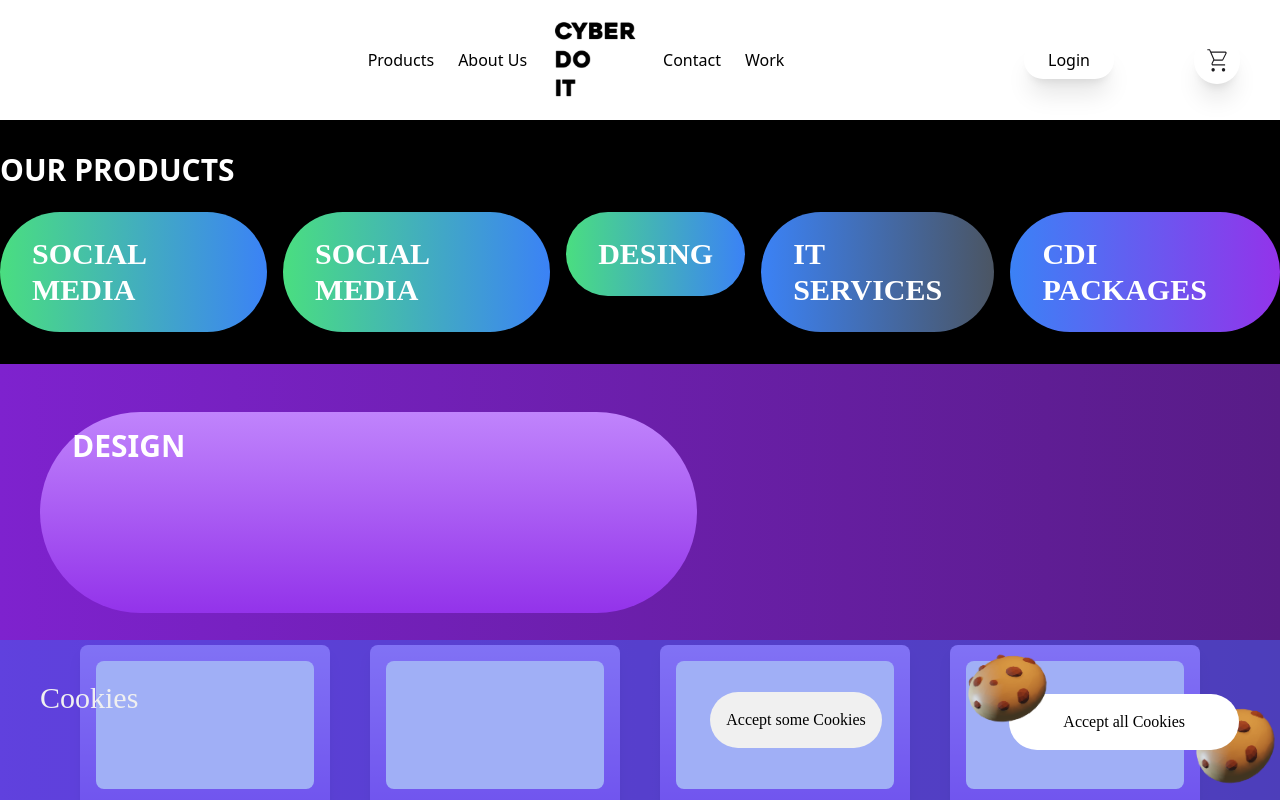
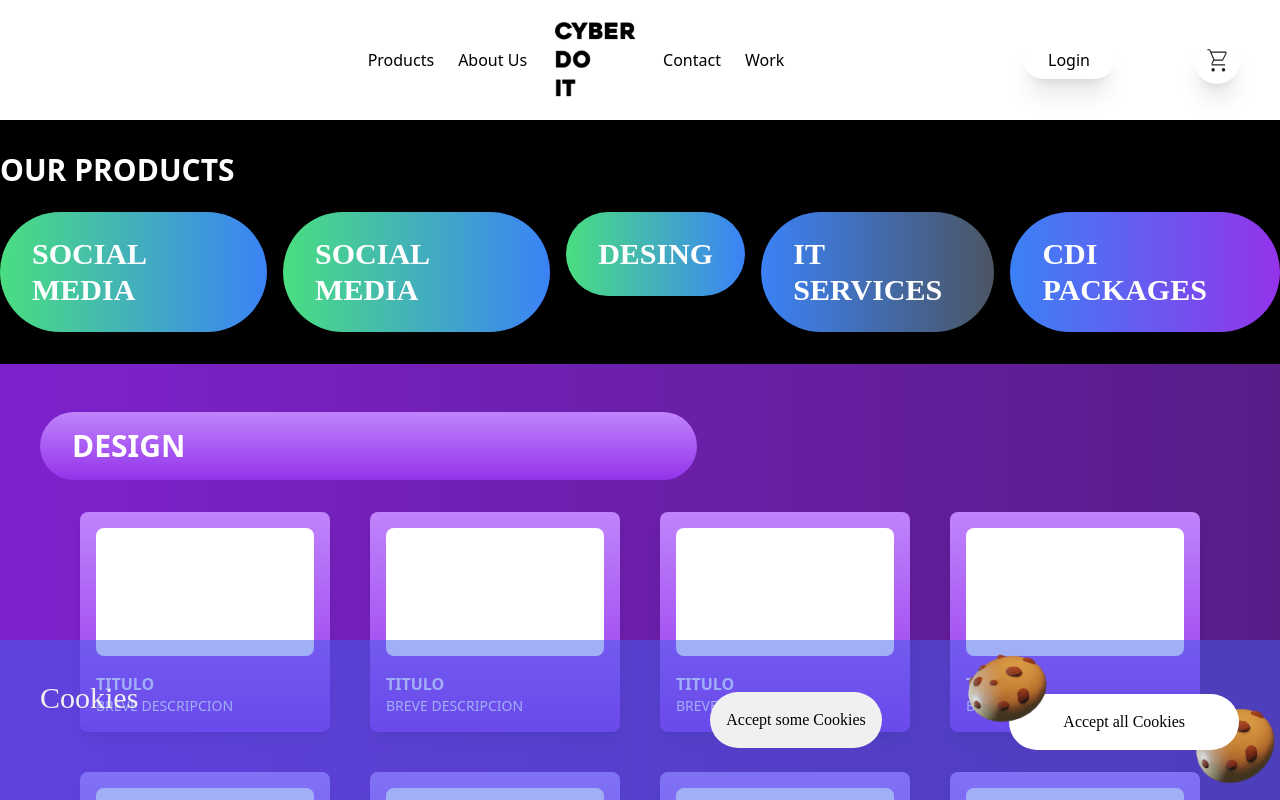
Before and after one commit to VirgilioMacero/cyber-do-it-WebPage, a React (Vite) app: page /products in a window 1280 px wide. Shown: the top 800 px of the page. Built offline with nearby package versions, Linux system fonts and the light colour scheme; a web font is replaced by a local one.

Commit message:
fix bug with sectionProduct components

```diff
--- a/src/components/Products/SectionProduct.tsx
+++ b/src/components/Products/SectionProduct.tsx
@@ -15,7 +15,7 @@ export default function SectionProduct({
     return (
         // bg-gradient-to-r from-purple-700 to-purple-900
     <div className={`${className} min-h-fit flex flex-col items-center py-12`}>
-        <div className= {`${classNameCard} text-white text-3xl font-bold ml-10 pl-8 pr-[40%] py-4 self-start rounded-full mb-8`}>{title}</div>
+        <div className= {`${classNameCard} text-white text-3xl font-bold ml-10 pl-8 pr-[40%] self-start rounded-full mb-8`}>{title}</div>
         <div className="grid grid-cols-1 sm:grid-cols-2 md:grid-cols-4 gap-10 px-4 w-[90%]">
           {cards.map((card) => (
             <Card className={classNameCard} id={card.id} title={card.title} description={card.description} />
--- a/src/views/Products.tsx
+++ b/src/views/Products.tsx
@@ -1,5 +1,3 @@
-import Footer from "../components/Shared/Footer";
-import Header from "../components/Shared/Header";
 import NavProducts from "../components/Products/NavProducts";
 import SectionProduct from "../components/Products/SectionProduct";
 
@@ -36,7 +34,7 @@ export default function Products() {
         title="DESIGN"
         cards={desing}
         className="bg-gradient-to-r from-purple-700 to-purple-900"
-        classNameCard="bg-gradient-to-b from-purple-400 to-purple-600 p-4 min-h-[201px] min-w-[181px]"
+        classNameCard="bg-gradient-to-b from-purple-400 to-purple-600 p-4 min-w-[181px]"
       />
       <SectionProduct
         title="IT SERVICES"
```
